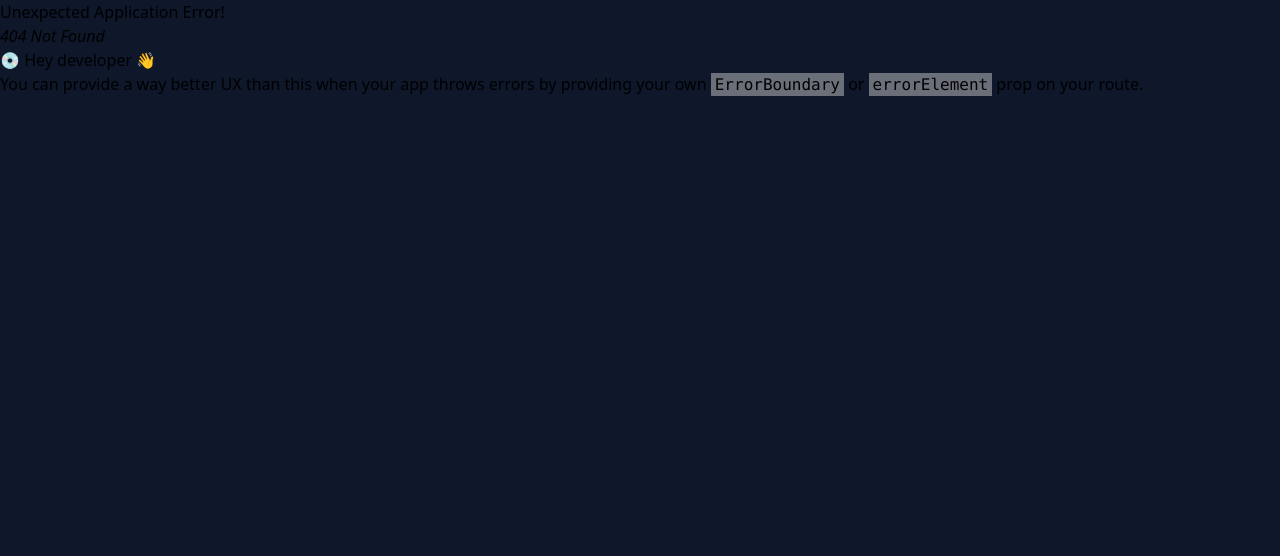
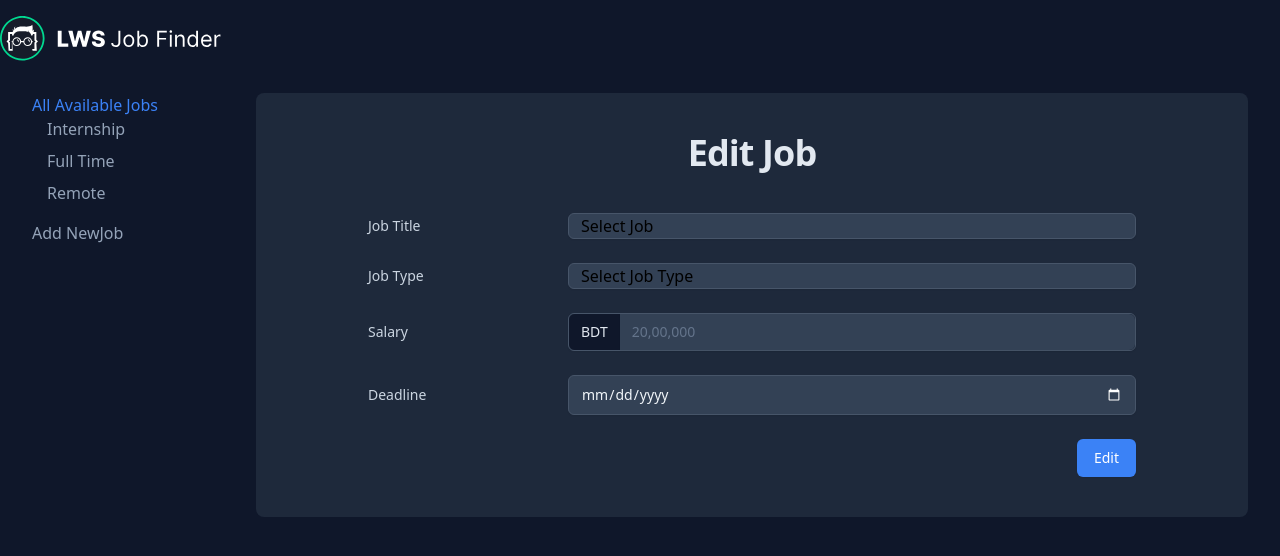
Before and after one commit to MohammadNaiem65/lws-assignment-07, a React (Vite) app: page /editJob in a window 1280 px wide. Before the commit this address had no page. Shown: the top 556 px of the page. Built offline with nearby package versions, Linux system fonts and the light colour scheme.

Commit message:
completed the edit job page design

```diff
--- a/src/main.jsx
+++ b/src/main.jsx
@@ -5,6 +5,7 @@ import App from './App.jsx';
 import './index.css';
 import Home from './pages/Home/Home.jsx';
 import AddJob from './pages/AddJob/AddJob.jsx';
+import EditJob from './pages/EditJob/EditJob.jsx';
 
 const routes = createBrowserRouter([
 	{
@@ -19,6 +20,10 @@ const routes = createBrowserRouter([
 				path: '/addJob',
 				element: <AddJob />,
 			},
+			{
+				path: '/editJob',
+				element: <EditJob />,
+			},
 		],
 	},
 ]);
--- /dev/null
+++ b/src/pages/EditJob/EditJob.jsx
@@ -0,0 +1,13 @@
+import EditJobForm from './EditJobForm/EditJobForm';
+
+export default function EditJob() {
+	return (
+		<main className='max-w-3xl rounded-lg mx-auto relative z-20 p-10 xl:max-w-none bg-[#1E293B]'>
+			<h1 className='mb-10 text-center lws-section-title'>Edit Job</h1>
+
+			<div className='max-w-3xl mx-auto'>
+				<EditJobForm />
+			</div>
+		</main>
+	);
+}
--- /dev/null
+++ b/src/pages/EditJob/EditJobForm/EditJobForm.jsx
@@ -0,0 +1,86 @@
+export default function EditJobForm() {
+    return (
+		<form className='space-y-6'>
+			<div className='fieldContainer'>
+				<label
+					htmlFor='lws-JobTitle'
+					className='text-sm font-medium text-slate-300'>
+					Job Title
+				</label>
+				<select
+					id='lws-JobTitle'
+					name='lwsJobTitle'
+					required
+					className='px-3'>
+					<option value='' hidden selected>
+						Select Job
+					</option>
+					<option>Software Engineer</option>
+					<option>Software Developer</option>
+					<option>Full Stack Developer</option>
+					<option>MERN Stack Developer</option>
+					<option>DevOps Engineer</option>
+					<option>QA Engineer</option>
+					<option>Product Manager</option>
+					<option>Social Media Manager</option>
+					<option>Senior Executive</option>
+					<option>Junior Executive</option>
+					<option>Android App Developer</option>
+					<option>IOS App Developer</option>
+					<option>Frontend Developer</option>
+					<option>Frontend Engineer</option>
+				</select>
+			</div>
+
+			<div className='fieldContainer'>
+				<label htmlFor='lws-JobType'>Job Type</label>
+				<select
+					id='lws-JobType'
+					name='lwsJobType'
+					required
+					className='px-3'>
+					<option value='' hidden selected>
+						Select Job Type
+					</option>
+					<option>Full Time</option>
+					<option>Internship</option>
+					<option>Remote</option>
+				</select>
+			</div>
+
+			<div className='fieldContainer'>
+				<label htmlFor='lws-JobSalary'>Salary</label>
+				<div className='flex border rounded-md shadow-sm border-slate-600'>
+					<span className='input-tag'>BDT</span>
+					<input
+						type='number'
+						name='lwsJobSalary'
+						id='lws-JobSalary'
+						required
+						className='!rounded-l-none !border-0'
+						placeholder='20,00,000'
+					/>
+				</div>
+			</div>
+
+			<div className='fieldContainer'>
+				<label htmlFor='lws-JobDeadline'>Deadline</label>
+				<input
+					type='date'
+					name='lwsJobDeadline'
+					id='lws-JobDeadline'
+					required
+				/>
+			</div>
+
+			<div className='text-right'>
+				<button
+					type='submit'
+					id='lws-submit'
+					className='cursor-pointer btn btn-primary w-fit'>
+					Edit
+				</button>
+			</div>
+		</form>
+	);
+}
```
